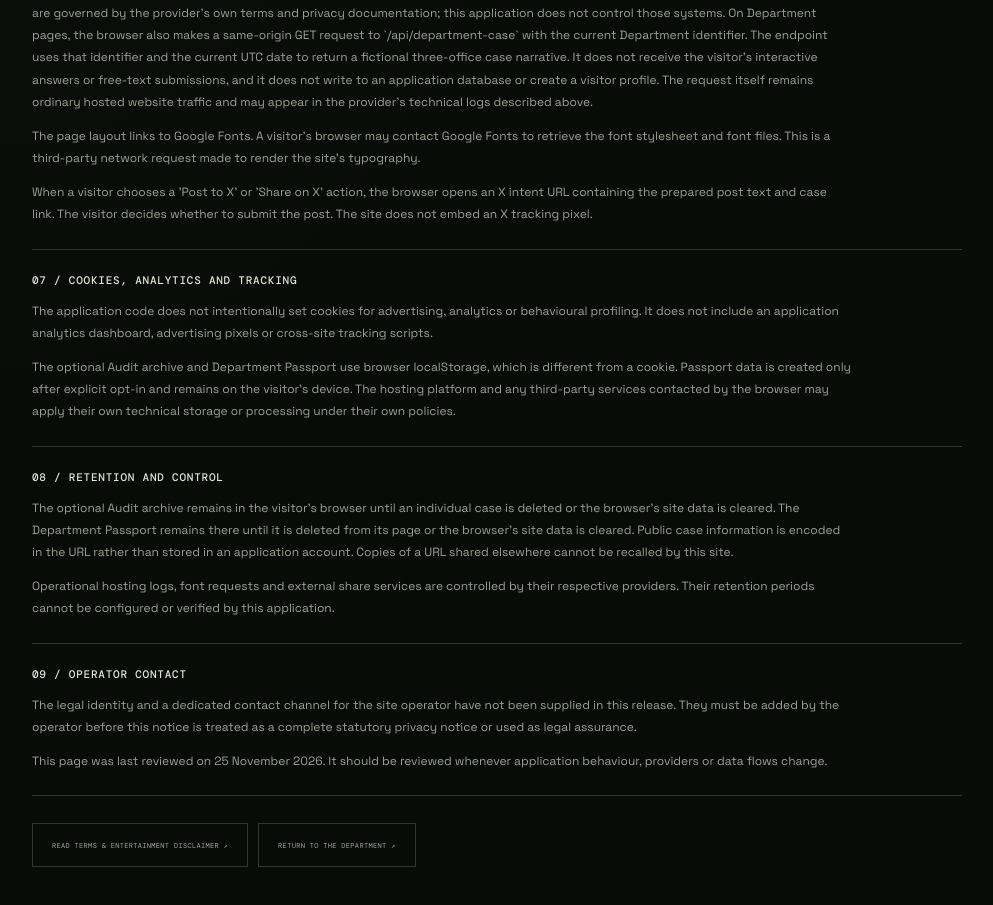
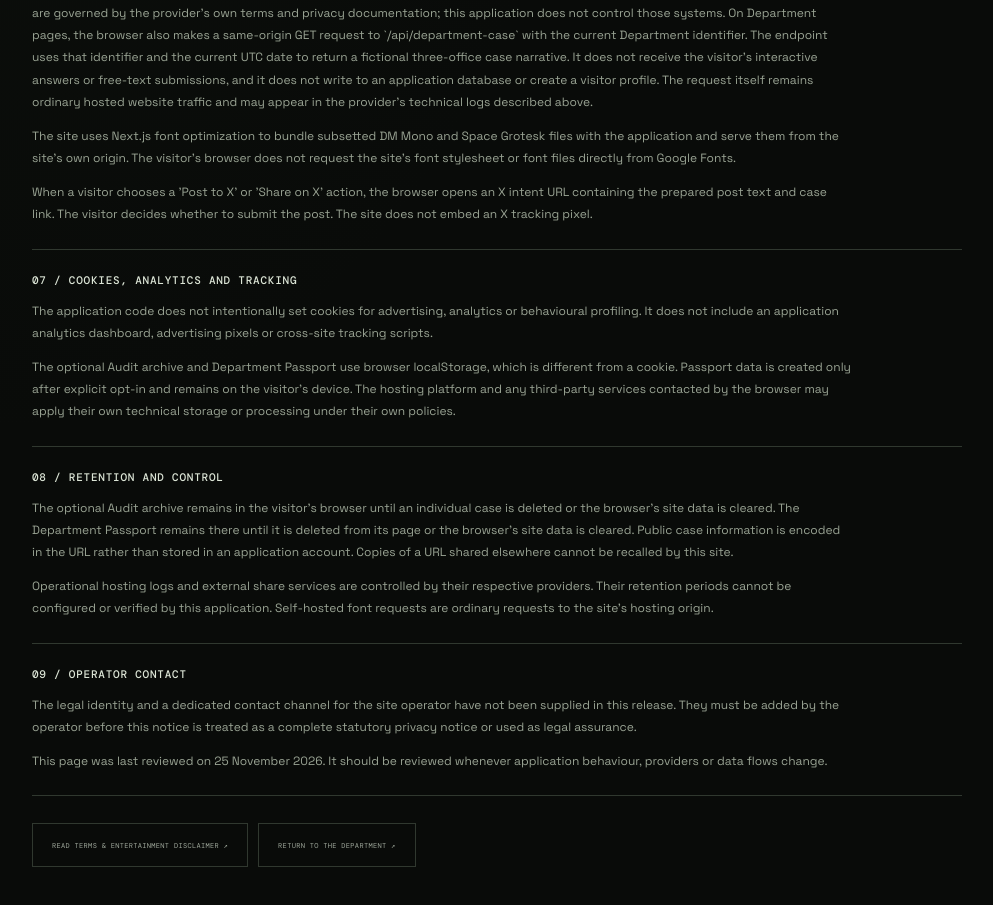
Before and after one commit to safherofficial/weird, a Next.js app: page /privacy in a window 1280 px wide. Shown: the part 1867-2772 px from the top of the page, without its empty margins (143-1136 px from the left). Built offline with nearby package versions, Linux system fonts and the light colour scheme.

Commit message:
perf: self-host optimized typography and remove external font requests

```diff
--- a/app/privacy/page.tsx
+++ b/app/privacy/page.tsx
@@ -5,7 +5,7 @@ import DepartmentFooter from "../components/department-footer";
 
 export const metadata: Metadata = {
   title: "Privacy Notice",
-  description: "How THE DYOR DEPARTMENT handles local archives and Passport progress, public result URLs, external fonts and basic hosting requests.",
+  description: "How THE DYOR DEPARTMENT handles local archives and Passport progress, public result URLs, self-hosted fonts and basic hosting requests.",
   alternates: { canonical: "/privacy" },
 };
 
@@ -49,7 +49,7 @@ const sections = [
     title: "06 / HOSTING AND THIRD-PARTY REQUESTS",
     paragraphs: [
       "The site is hosted on Vercel. As with other hosted websites, the hosting provider may process technical request information such as IP address, requested path, browser information and operational or security logs to deliver and protect the service. Log handling and retention are governed by the provider's own terms and privacy documentation; this application does not control those systems. On Department pages, the browser also makes a same-origin GET request to `/api/department-case` with the current Department identifier. The endpoint uses that identifier and the current UTC date to return a fictional three-office case narrative. It does not receive the visitor's interactive answers or free-text submissions, and it does not write to an application database or create a visitor profile. The request itself remains ordinary hosted website traffic and may appear in the provider's technical logs described above.",
-      "The page layout links to Google Fonts. A visitor's browser may contact Google Fonts to retrieve the font stylesheet and font files. This is a third-party network request made to render the site's typography.",
+      "The site uses Next.js font optimization to bundle subsetted DM Mono and Space Grotesk files with the application and serve them from the site's own origin. The visitor's browser does not request the site's font stylesheet or font files directly from Google Fonts.",
       "When a visitor chooses a 'Post to X' or 'Share on X' action, the browser opens an X intent URL containing the prepared post text and case link. The visitor decides whether to submit the post. The site does not embed an X tracking pixel.",
     ],
   },
@@ -64,7 +64,7 @@ const sections = [
     title: "08 / RETENTION AND CONTROL",
     paragraphs: [
       "The optional Audit archive remains in the visitor's browser until an individual case is deleted or the browser's site data is cleared. The Department Passport remains there until it is deleted from its page or the browser's site data is cleared. Public case information is encoded in the URL rather than stored in an application account. Copies of a URL shared elsewhere cannot be recalled by this site.",
-      "Operational hosting logs, font requests and external share services are controlled by their respective providers. Their retention periods cannot be configured or verified by this application.",
+      "Operational hosting logs and external share services are controlled by their respective providers. Their retention periods cannot be configured or verified by this application. Self-hosted font requests are ordinary requests to the site's hosting origin.",
     ],
   },
   {
```
